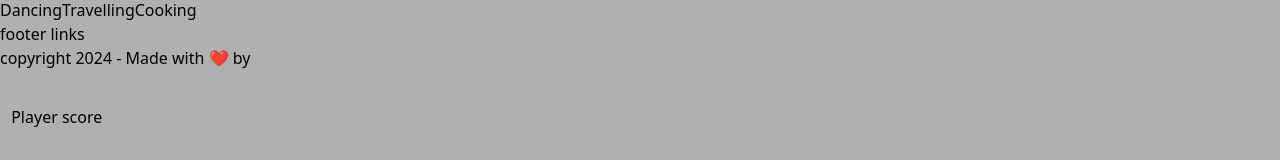
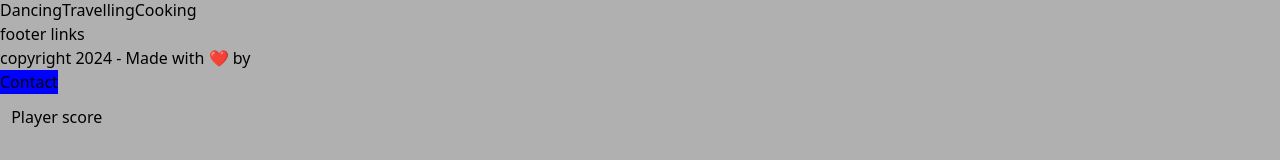
Before and after one commit to mariama2244/React-project, a React (Vite) app: page / in a window 1280 px wide. Shown: the part 162-322 px from the top of the page. Built offline with nearby package versions, Linux system fonts and the light colour scheme.

Commit message:
update bouton onclick

```diff
--- a/src/App.jsx
+++ b/src/App.jsx
@@ -22,6 +22,15 @@ function App() {
 
   const hobbies = ['Dancing', 'Travelling', 'Cooking'];
 
+  function ajoute() {
+    alert('Add')
+  }
+
+  function supprimer() {
+    alert('Delete')
+  }
+
+
 
 
 
@@ -33,11 +42,11 @@ function App() {
 
       <div>
          <Header />
-         <Bouton couleur={'green'}>
+         <Bouton couleur={'green'} gereClique={ajoute}>
           <p>Add</p>
          </Bouton>
 
-         <Bouton couleur={'red'}>
+         <Bouton couleur={'red'} gereClique={supprimer}>
           <p>Delete</p>
          </Bouton>
 
--- a/src/composants/User/User.jsx
+++ b/src/composants/User/User.jsx
@@ -1,8 +1,4 @@
 import PropTypes from 'prop-types'
-
-
-
-
 
 export default  function User(props) {
 
--- a/src/composants/containers/Footer/Footer.jsx
+++ b/src/composants/containers/Footer/Footer.jsx
@@ -1,11 +1,16 @@
 import Bouton from "../../ui/Bouton/Bouton";
 
 export default function Footer() {
+    function contact(alert) {
+        alert(contact)
+    }
     return (
         <footer>
             <h5>footer links</h5>
             <p>  copyright 2024 - Made with ❤️ by</p>
-            <Bouton />
+            <Bouton couleur='blue' gereClique={contact}>
+                <p>Contact</p>
+            </Bouton>
         </footer>
     )
 }
--- a/src/composants/ui/Bouton/Bouton.jsx
+++ b/src/composants/ui/Bouton/Bouton.jsx
@@ -2,9 +2,10 @@ import PropTypes from 'prop-types'
 
 Bouton.propTypes = {
     couleur: PropTypes.string,
-    children: PropTypes.node.isRequired
+    children: PropTypes.node.isRequired,
+    gereClique: PropTypes.func.isRequired
 }
-export default function Bouton({ couleur, children }) {
+export default function Bouton({ couleur, children, gereClique }) {
 
     return (
         <button
@@ -15,6 +16,7 @@ export default function Bouton({ couleur, children }) {
         //     border: "none",
         //     borderRadius: "5px"
         // }}
+        onClick={gereClique}
         className="b-none p-2 rounded hover:opacity-75 transition"
         style={{ backgroundColor: couleur ?  couleur : "green" }}>
         {children}
```
